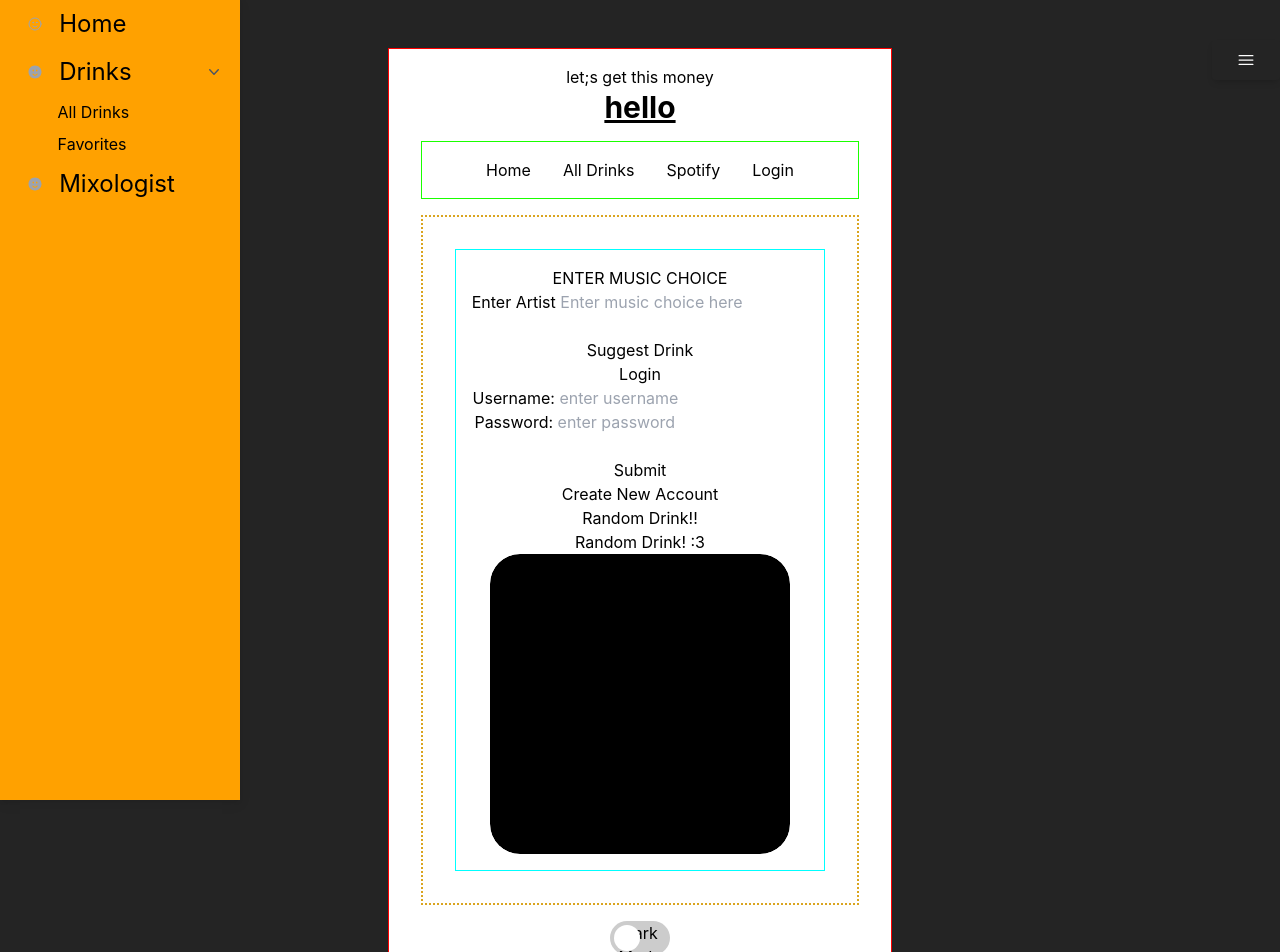
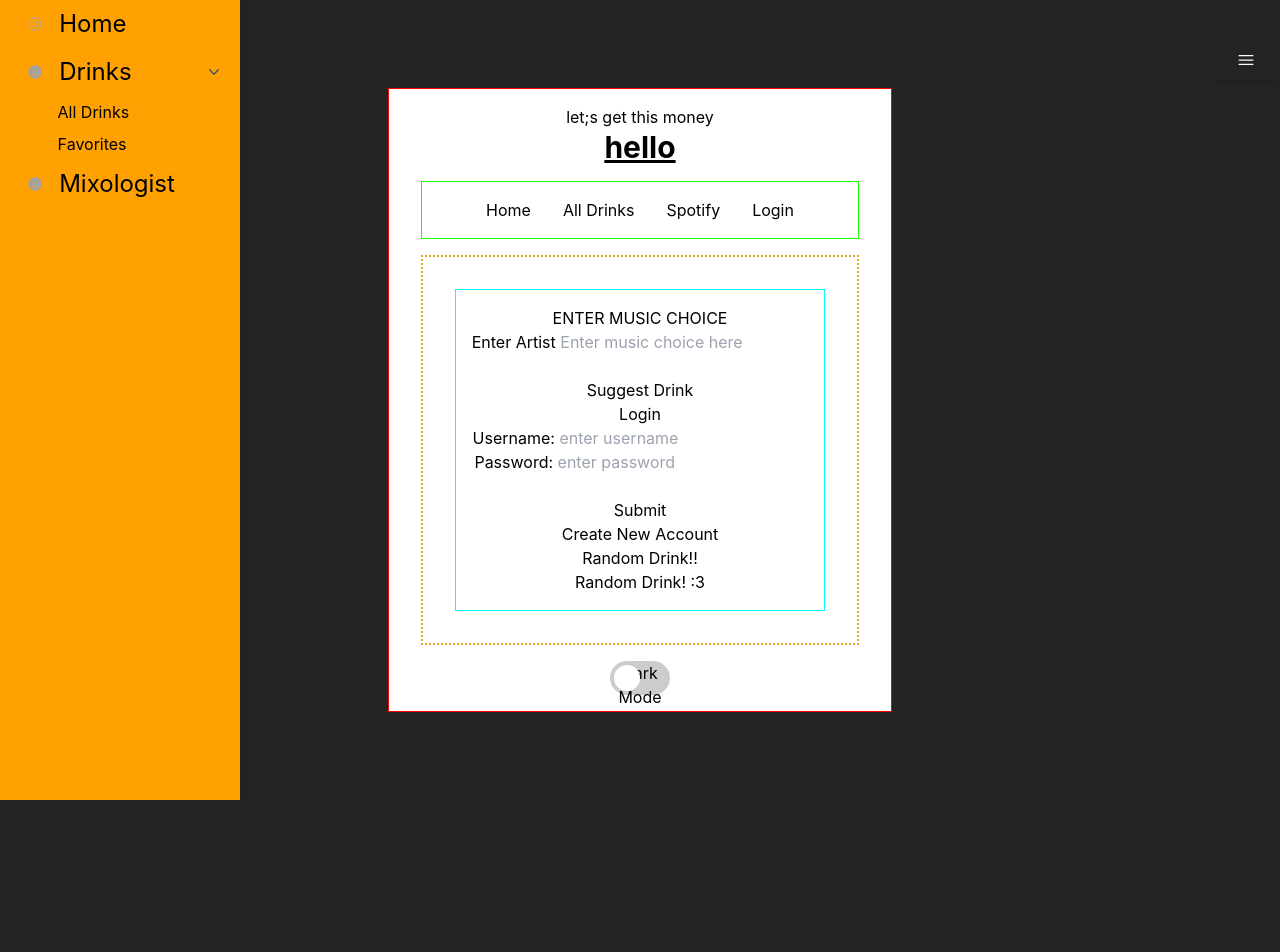
Before and after one commit to adventuring-party-capstone/CAPSTONE-MAIN, a React (Vite) app in the folder client/: page / in a window 1280 px wide. Shown: the top 952 px of the page. After the commit the page ends 800 px from the top, so only its background shows below. Built offline with nearby package versions, Linux system fonts and the light colour scheme; no server answers.

Commit message:
fixed random drink default blank card

```diff
--- a/client/src/components/RandomDrinkButton.jsx
+++ b/client/src/components/RandomDrinkButton.jsx
@@ -4,7 +4,7 @@ import DetailsButton from "./DetailsButton";
 import FavoriteButton from "./FavoriteButton";
 
 export default function RandomDrinkButton({ userId }) {
-	const [randomDrink, setRandomDrink] = useState([]);
+	const [randomDrink, setRandomDrink] = useState(null);
 	const getRandomDrink = async () => {
 		const response = await fetchRandomDrink();
 		console.log("response from fetchRandomDrink in getRandomDrink", response);
@@ -21,7 +21,6 @@ export default function RandomDrinkButton({ userId }) {
 	console.log("is this from my random drink component?", randomDrink);
 	return (
 		<>
-			<div className="random">{randomDrink.strId}</div>
 			<button onClick={handleClick}>Random Drink! :3</button>
 			<div className="Random-Button">
 				{randomDrink ? (
```
